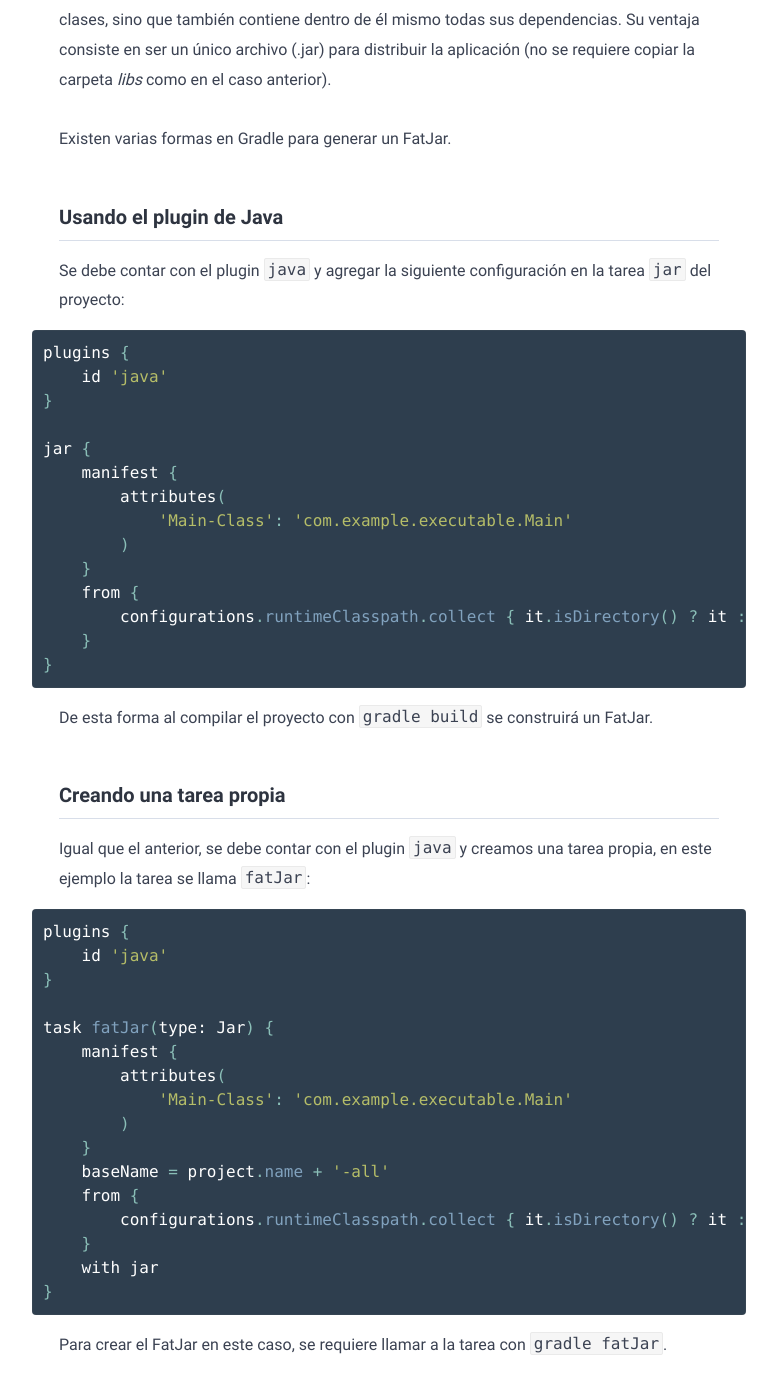
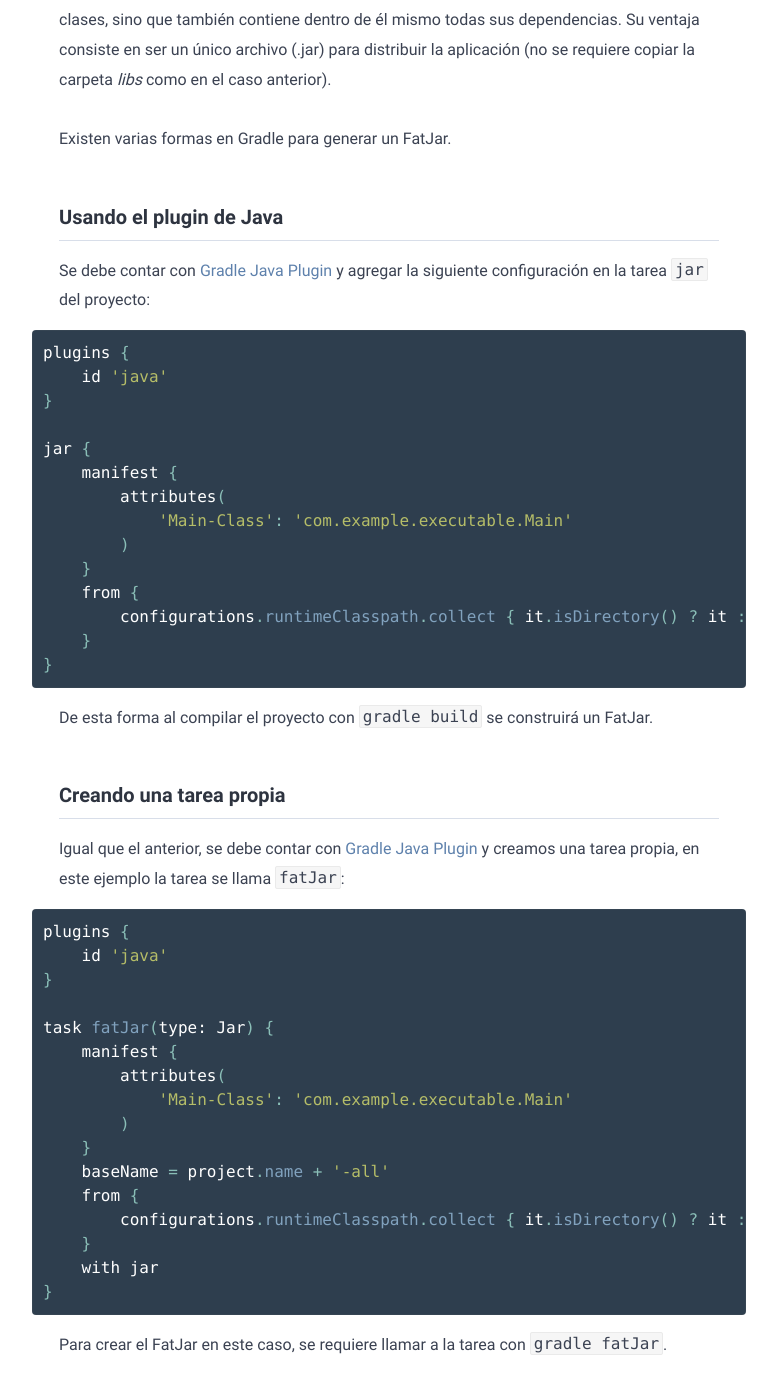
Before and after one commit to barrantesgerman/blog, a Jekyll site: the page built from _posts/jar-ejecutable-con-gradle/2021-09-25-jar-ejecutable-con-gradle.md, in a window 1280 px wide and 1400 px high, scrolled down 3810 px. Shown: the top 1394 px of the window, without its empty margins (251-1028 px from the left). Built offline with Jekyll 4.4.1, drawn with Linux system fonts in a browser that asks for light colours.

Commit message:
Ajustes de redacción

````diff
--- a/_posts/jar-ejecutable-con-gradle/2021-09-25-jar-ejecutable-con-gradle.md
+++ b/_posts/jar-ejecutable-con-gradle/2021-09-25-jar-ejecutable-con-gradle.md
@@ -138,7 +138,7 @@ Existen varias formas en Gradle para generar un FatJar.
 
 ### Usando el plugin de Java
 
-Se debe contar con el plugin `java` y agregar la siguiente configuración en la tarea `jar` del proyecto:
+Se debe contar con [Gradle Java Plugin](https://docs.gradle.org/7.2/userguide/java_plugin.html) y agregar la siguiente configuración en la tarea `jar` del proyecto:
 
 ```gradle
 plugins {
@@ -161,7 +161,7 @@ De esta forma al compilar el proyecto con `gradle build` se construirá un FatJa
 
 ### Creando una tarea propia
 
-Igual que el anterior, se debe contar con el plugin `java` y creamos una tarea propia, en este ejemplo la tarea se llama `fatJar`:
+Igual que el anterior, se debe contar con [Gradle Java Plugin](https://docs.gradle.org/7.2/userguide/java_plugin.html) y creamos una tarea propia, en este ejemplo la tarea se llama `fatJar`:
 
 ```gradle
 plugins {
````
